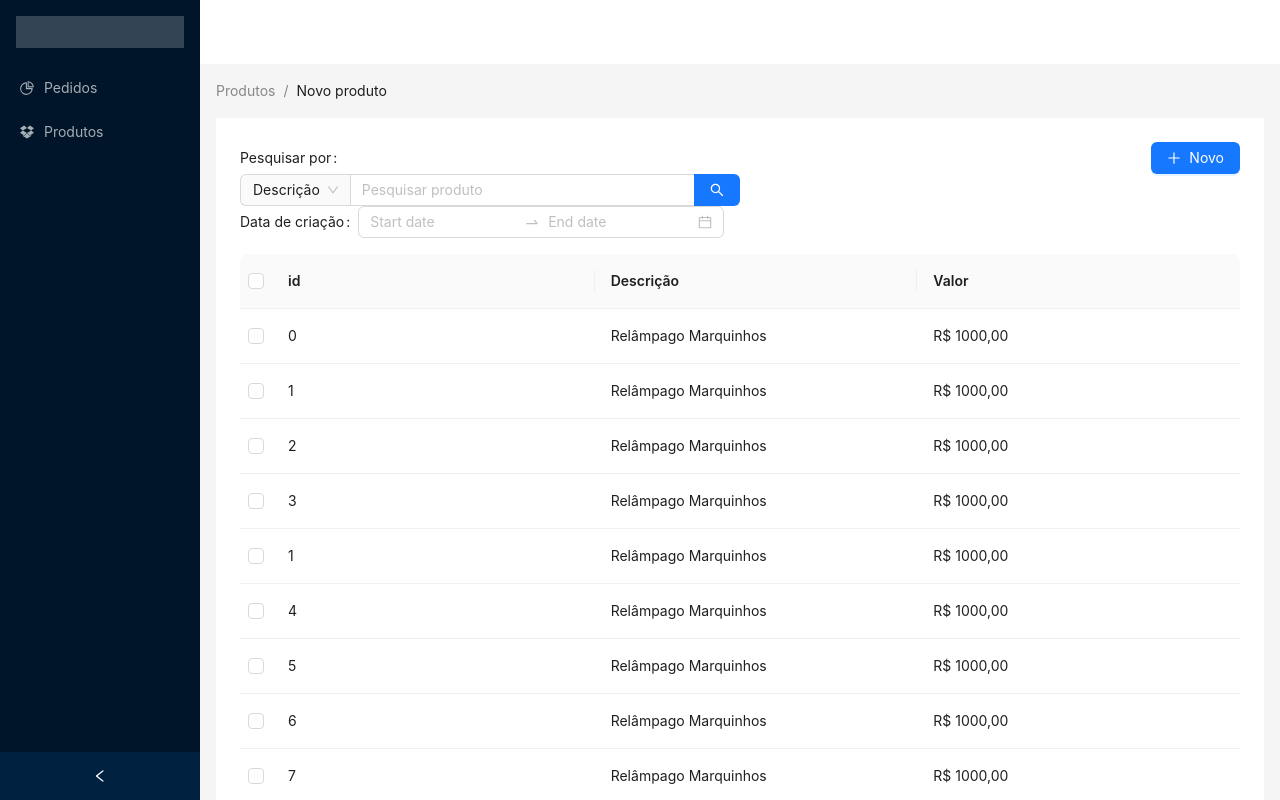
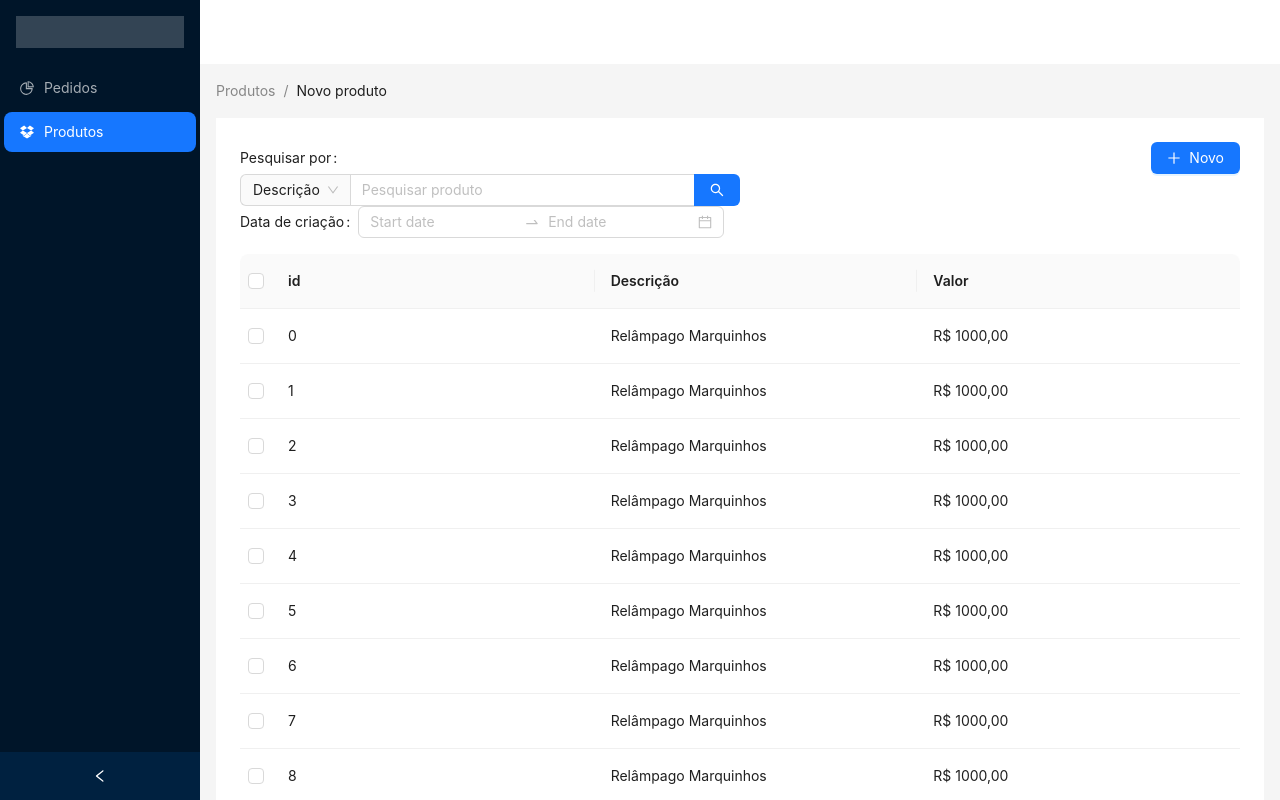
Before and after one commit to LucioHenrique512/motogear-ui-admin, a React (Create React App) app: page /products in a window 1280 px wide. Shown: the top 800 px of the page. Built offline with nearby package versions, Linux system fonts and the light colour scheme.

Commit message:
some fixes

```diff
--- a/src/layouts/mainlayout/index.tsx
+++ b/src/layouts/mainlayout/index.tsx
@@ -3,7 +3,7 @@ import { PieChartOutlined, DropboxOutlined } from "@ant-design/icons";
 import type { MenuProps } from "antd";
 import { Breadcrumb, Layout, Menu, theme } from "antd";
 import { Outlet } from "react-router-dom";
-import { useNavigate } from "react-router-dom";
+import { useNavigate,useLocation } from "react-router-dom";
 import { ContentContainer } from "./styles";
 
 const { Header, Content, Footer, Sider } = Layout;
@@ -34,8 +34,11 @@ export const MainLayout: React.FC = () => {
   const {
     token: { colorBgContainer },
   } = theme.useToken();
+  const {pathname} = useLocation()
 
   const navigate = useNavigate();
+
+  const currentPath = pathname.replace("/","")
 
   return (
     <Layout style={{ minHeight: "100vh" }}>
@@ -53,9 +56,9 @@ export const MainLayout: React.FC = () => {
         />
         <Menu
           theme="dark"
-          defaultSelectedKeys={["1"]}
           mode="vertical"
           items={items}
+          selectedKeys={[currentPath]}
           onClick={(evnt) => {
             navigate(evnt.key);
           }}
--- a/src/pages/productspage/index.tsx
+++ b/src/pages/productspage/index.tsx
@@ -71,12 +71,6 @@ export const ProductsPage: React.FC = () => {
     {
       key: 3,
       id: "3",
-      description: `Relâmpago Marquinhos`,
-      value: `R$ 1000,00`,
-    },
-    {
-      key: 0,
-      id: "1",
       description: `Relâmpago Marquinhos`,
       value: `R$ 1000,00`,
     },
```
